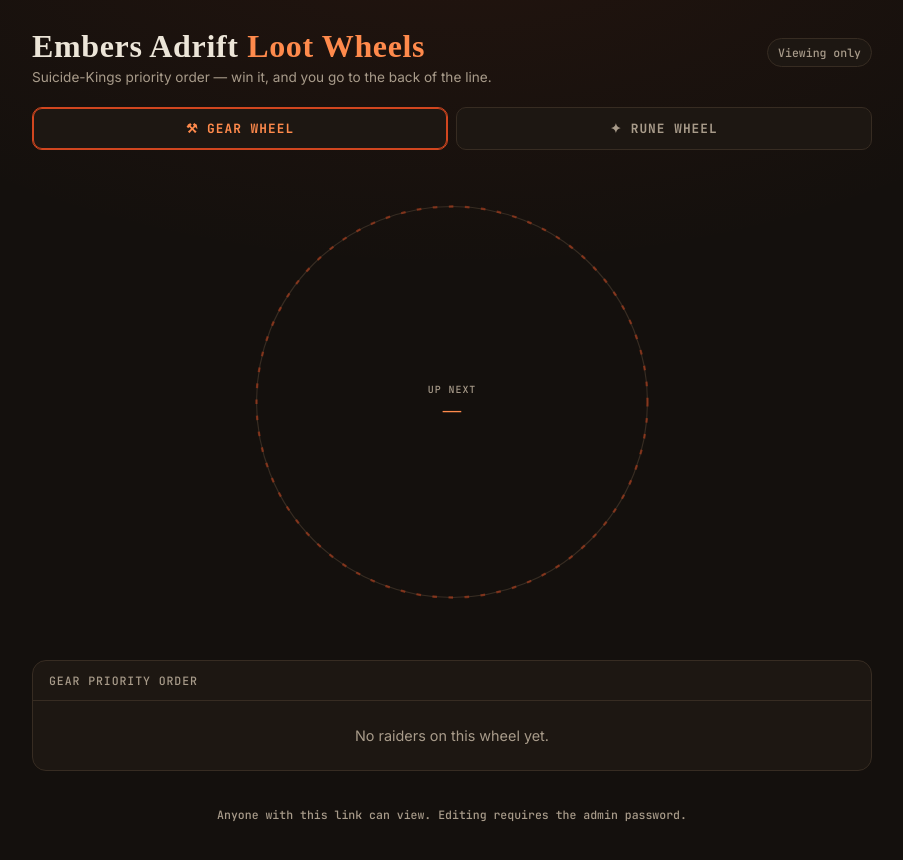
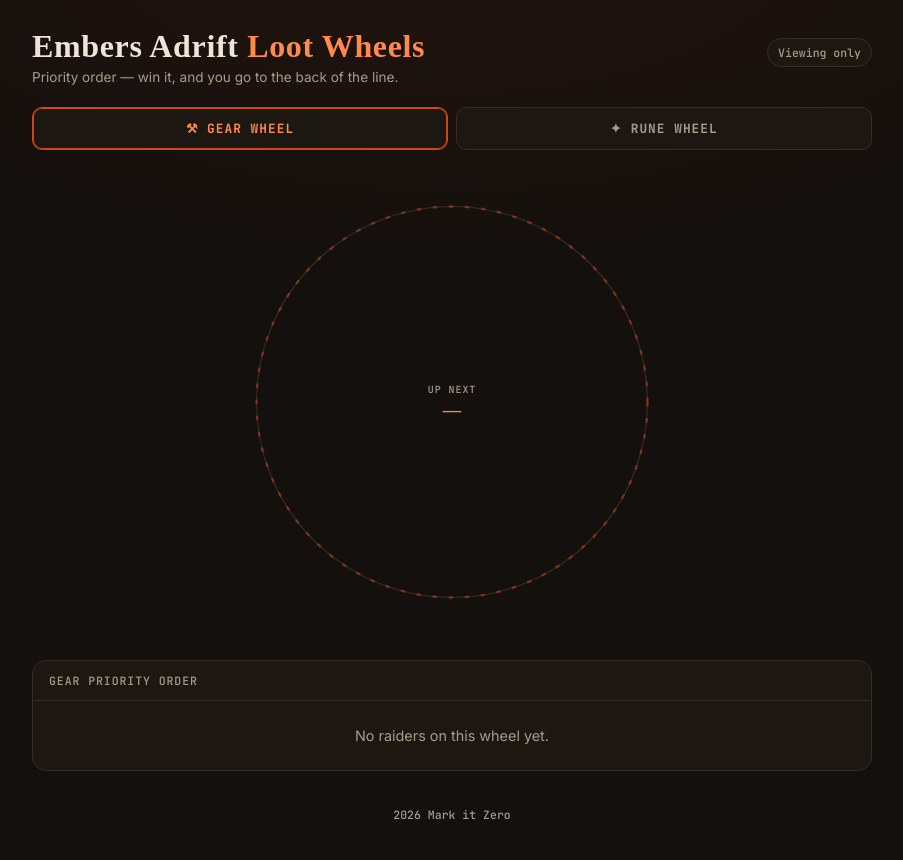
Before and after one commit to gpratt5/embers-loot-wheel, a website: page public/index.html in a window 1280 px wide. Shown: the whole page, without its empty margins (188-1091 px from the left). Drawn offline with Linux system fonts and the light colour scheme; no server answers; a web font is replaced by a local one.

Commit message:
Update title and footer text in index.html

```diff
--- a/public/index.html
+++ b/public/index.html
@@ -3,7 +3,7 @@
 <head>
 <meta charset="UTF-8" />
 <meta name="viewport" content="width=device-width, initial-scale=1.0" />
-<title>Embers Adrift — Loot Wheels</title>
+<title>Embers Adrift — Loot Wheel</title>
 <link rel="preconnect" href="https://fonts.googleapis.com">
 <link rel="preconnect" href="https://fonts.gstatic.com" crossorigin>
 <link href="https://fonts.googleapis.com/css2?family=Spectral+SC:wght@600;800&family=Inter:wght@400;500;600;700&family=JetBrains+Mono:wght@500;700&display=swap" rel="stylesheet">
@@ -289,7 +289,7 @@
   <header class="top">
     <div>
       <h1>Embers Adrift <span>Loot Wheels</span></h1>
-      <div class="tagline">Suicide-Kings priority order — win it, and you go to the back of the line.</div>
+      <div class="tagline">Priority order — win it, and you go to the back of the line.</div>
     </div>
     <div id="admin-badge">Viewing only</div>
   </header>
@@ -326,7 +326,7 @@
     </div>
   </div>
 
-  <footer>Anyone with this link can view. Editing requires the admin password.</footer>
+  <footer>2026 Mark it Zero</footer>
 </div>
 
 <div class="modal-backdrop hidden" id="modal">
```
